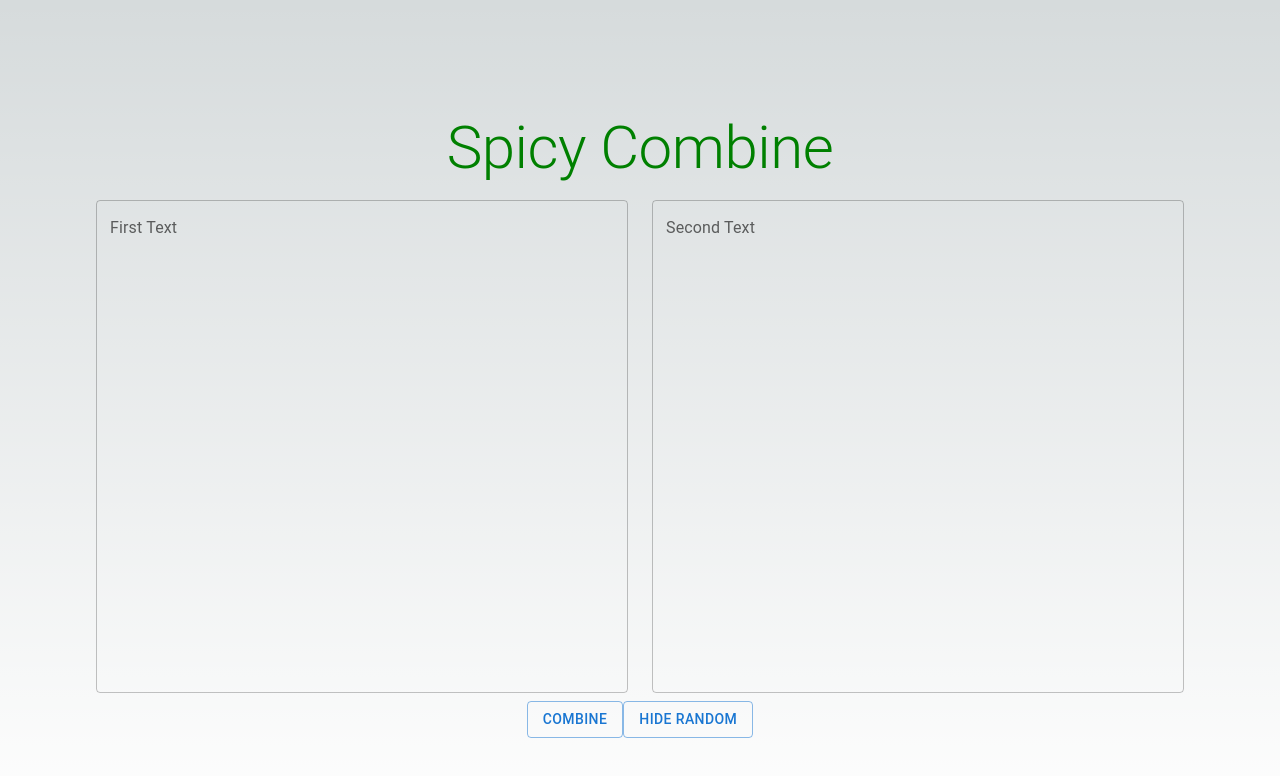
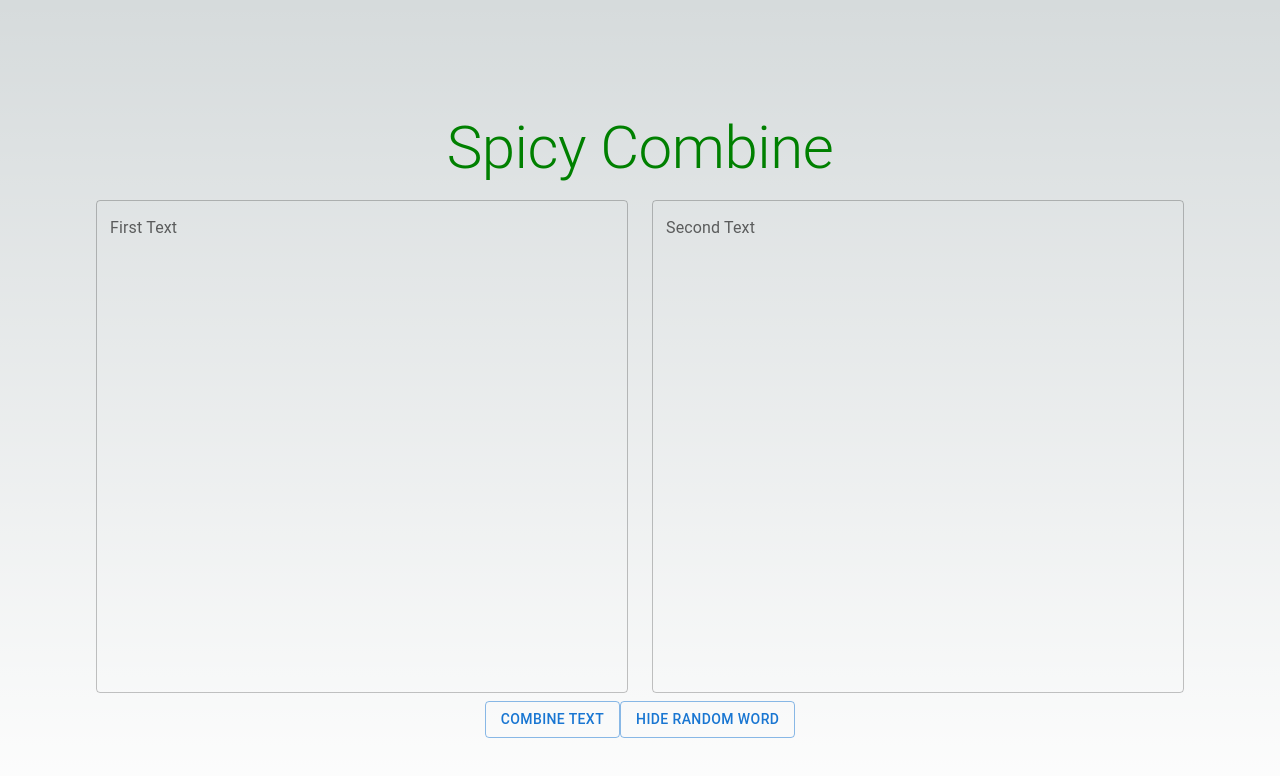
Before and after one commit to ttn729/spicy-combine, a Next.js app: page / in a window 1280 px wide. Shown: the top 776 px of the page. Built offline with nearby package versions, Linux system fonts and the light colour scheme.

Commit message:
More descriptive button names

```diff
--- a/components/CombineScreen.js
+++ b/components/CombineScreen.js
@@ -84,10 +84,10 @@ export default function CombineScreen() {
 
       <Box flexDirection="row" margin={1}>
         <Button variant="outlined" onClick={onClickCombine}>
-          Combine
+          Combine Text
         </Button>
         <Button variant="outlined" onClick={onClickHidden}>
-          Hide Random
+          Hide Random Word
         </Button>
       </Box>
 
```
